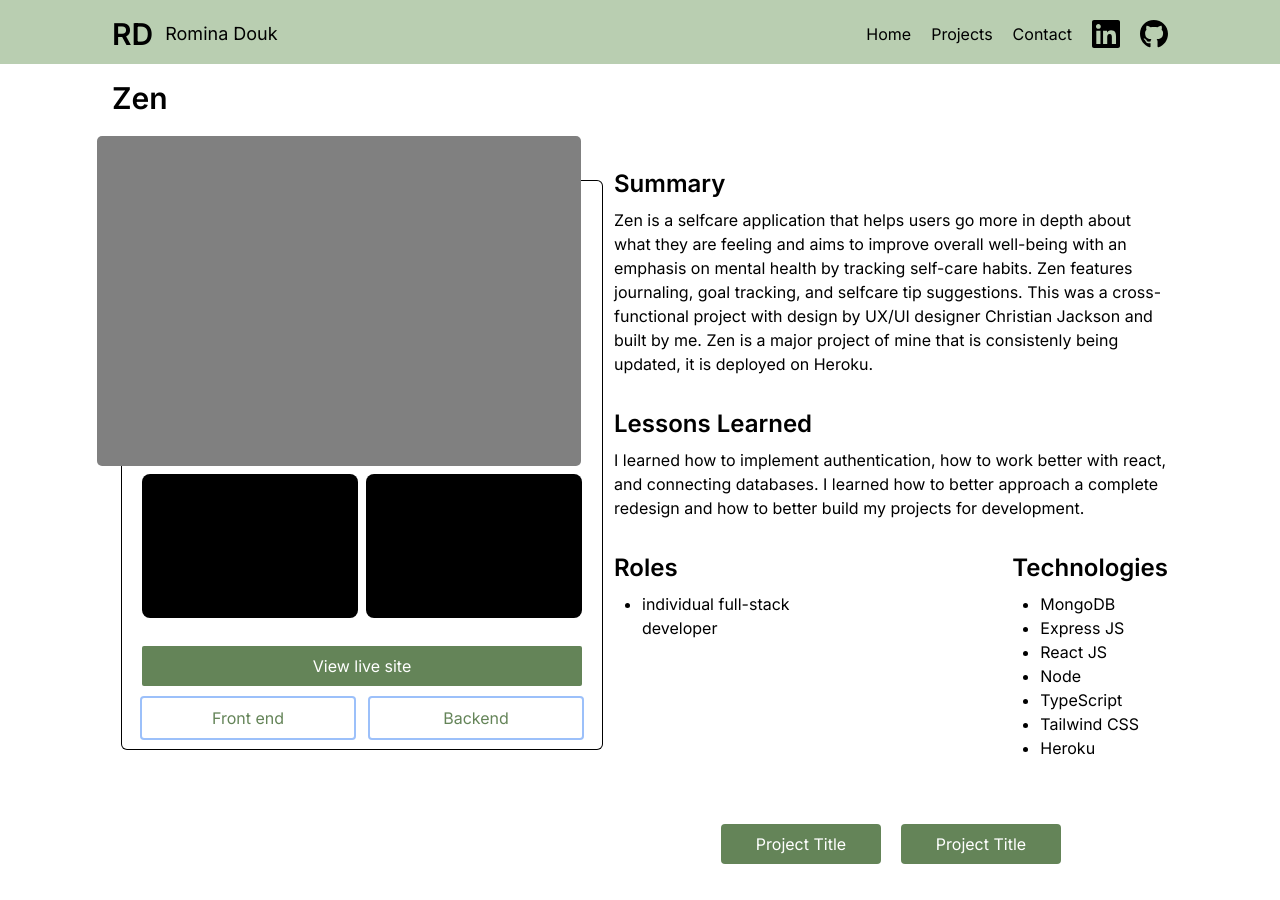
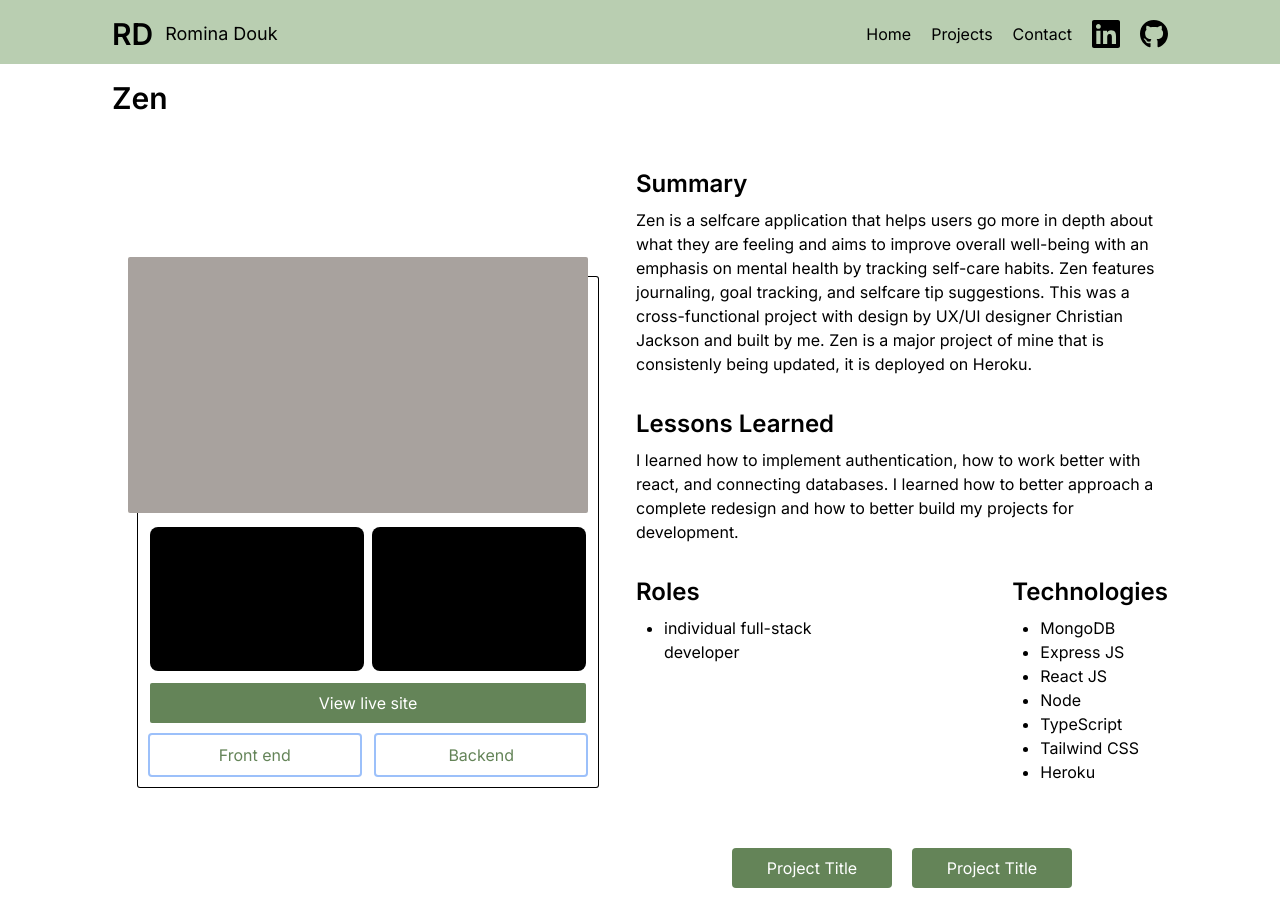
Before and after one commit to rominadouk/portfolio-redesign, a Next.js app: page /projects/zen in a window 1280 px wide. Before the commit the page ends 876 px from the top, so only its background shows below. Built offline with nearby package versions, Linux system fonts and the light colour scheme.

Commit message:
refactored code for single project view styling

```diff
--- a/app/components/ReusableProject.tsx
+++ b/app/components/ReusableProject.tsx
@@ -1,5 +1,4 @@
 import React from 'react'
-import styles from './ReusableProjectPage.module.css'
 
 type ProjectProps = {
     title: string,
@@ -16,27 +15,32 @@ const ReusableProjectPage:React.FC<ProjectProps> = ({title, summary, lessonsLear
     <div className=' mb-3 '>
         <div className='h-16 bg-nav lg:mx-0'> </div>
         <h1 className='mx-5 text-3xl mt-4 font-semibold mb-5 lg:mx-28 '>{title}</h1>
-        <div className=' mx-5 lg:flex lg:mx-28'>
+        <div className='lg:flex lg:mx-28'>
+
             {/* Overlays */}
-            <div className='overlays container'>
-                <div id={styles.topOverlay}>
+            <div className='flex container justify-center'>
+                <div id='bottom-layer' className='h-auto w-[90%] mt-10 ring-1 ring-black self-center rounded-sm'>
+                <div id='top-layer' className=' h-64 w-full relative bg-stone-400 left-[-10px] top-[-20px] rounded-sm'>
                 </div>
-                <div id={styles.bottomLayer} className='lg:flex lg:flex-col gap-1 px-5 lg:ring-1 ring-black'>
-                    <div className='lg:mt-[293px] lg:flex lg:gap-2 lg:max-w-md'>
-                        <div className='bg-black lg:h-36 lg:w-60 lg:rounded-lg'></div>
-                        <div className='bg-black lg:h-36 lg:w-60 lg:rounded-lg'></div>
+                {/* Extra Images 1 & 2 */}
+                    <div className=' mt-[-6px] px-3 flex justify-center gap-2'>
+                        <div className='bg-black h-24 w-1/2 lg:h-36 lg:w-60 rounded-lg'></div>
+                        <div className='bg-black h-24 w-1/2 lg:h-36 lg:w-60 rounded-lg'></div>
                     </div>
-                    <div className='flex flex-col lg:mt-6'>
-                        <button className=' lg:px-9 lg:py-2 lg:rounded-sm text-white bg-button-color'>View live site</button>
-                        <div className='flex justify-between lg:gap-4 mt-3'>
-                            <button className='ring-2 lg:px-9 lg:py-2 lg:rounded-sm text-button-color lg:w-1/2'>Front end</button>
-                            <button className='ring-2  lg:px-9 lg:py-2 lg:rounded-sm text-button-color lg:w-1/2'>Backend</button>
+                {/* Extra Images 1 & 2 END*/}
+                    {/* Buttons Container */}
+                    <div className='flex flex-col pb-3 px-3'>
+                        <a className=' text-center px-6 py-2 mt-3 lg:px-9 lg:py-2 lg:rounded-sm text-white bg-button-color'>View live site</a>
+                        <div className='flex flex-col text-center md:flex-row  justify-center md:gap-4 mt-3'>
+                            <a className='ring-2 px-6 py-2 lg:px-9 lg:py-2 lg:rounded-sm text-button-color md:w-1/2'>Front end</a>
+                            <a className='ring-2  px-6 py-2 lg:px-9 lg:py-2 lg:rounded-sm text-button-color md:w-1/2'>Backend</a>
                         </div>
-
+                    {/* Buttons Container END */}
                     </div>
                 </div>
             </div>
             {/* Overlays End */}
+
             <section className='ml-3 lg:flex lg:flex-col '>
                 <h2 className='text-2xl font-semibold mb-2 mt-8'>Summary</h2>
                 <p>{summary}</p>
--- a/app/components/ReusableProjectPage.module.css
+++ /dev/null
@@ -1,32 +0,0 @@
-#topOverlay {
-    background-color: gray;
-    height: 200px;
-    width: 260px;
-    position: absolute;
-    border-radius: 5px;
-    margin-left: -3px;
-
-}
-
-#bottomLayer {
-    /* background-color: lightblue; */
-    height: 300px;
-    width: 260px;
-    margin-left: 10px;
-    margin-top: 45px;
-    border-radius: 5px;
-}
-
-@media (min-width:1024px) {
-   #topOverlay {
-    height:330px;
-    width:484px;
-    margin-left: -15px;
-
-   }
-   #bottomLayer {
-    height: auto;
-    width: 480px;
-    padding-bottom: 11px;
-   }
-}
```
